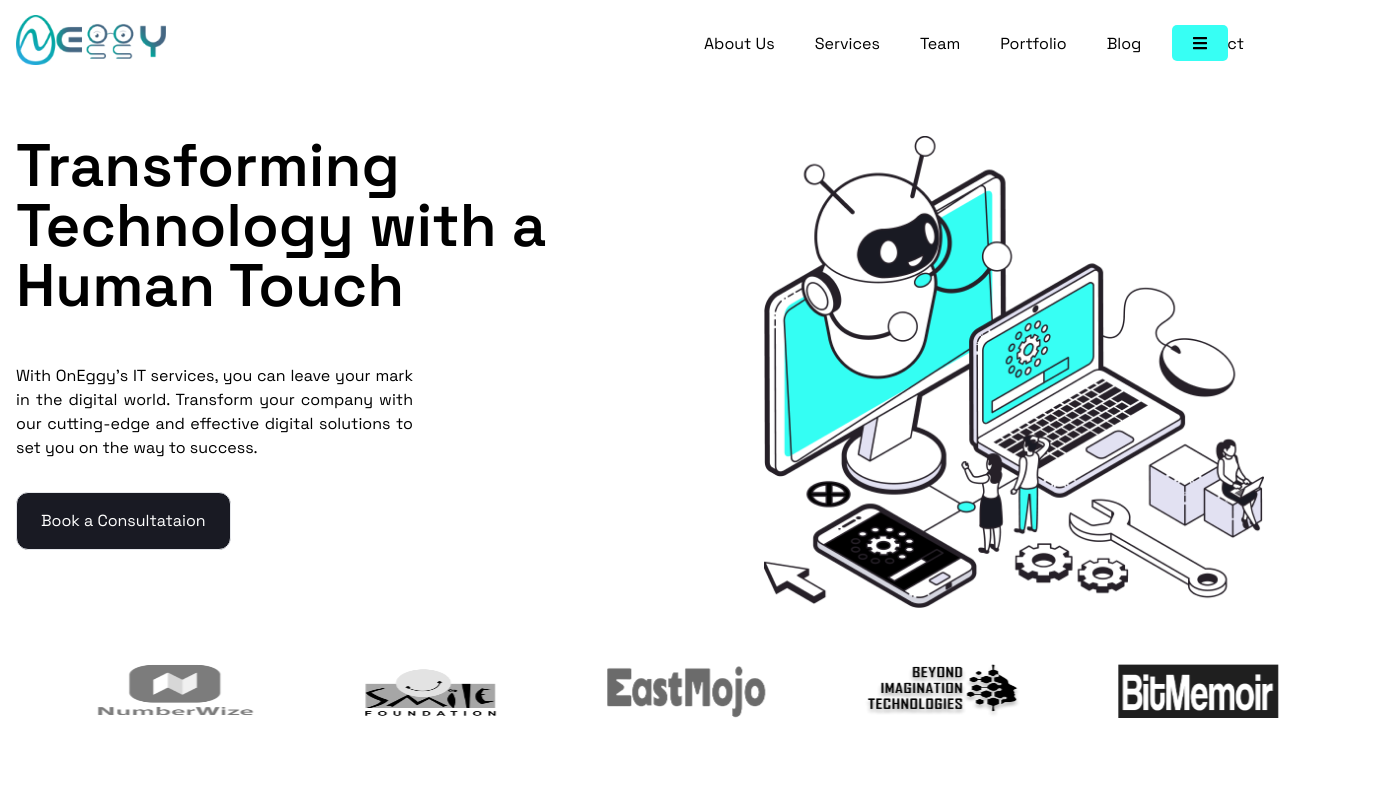
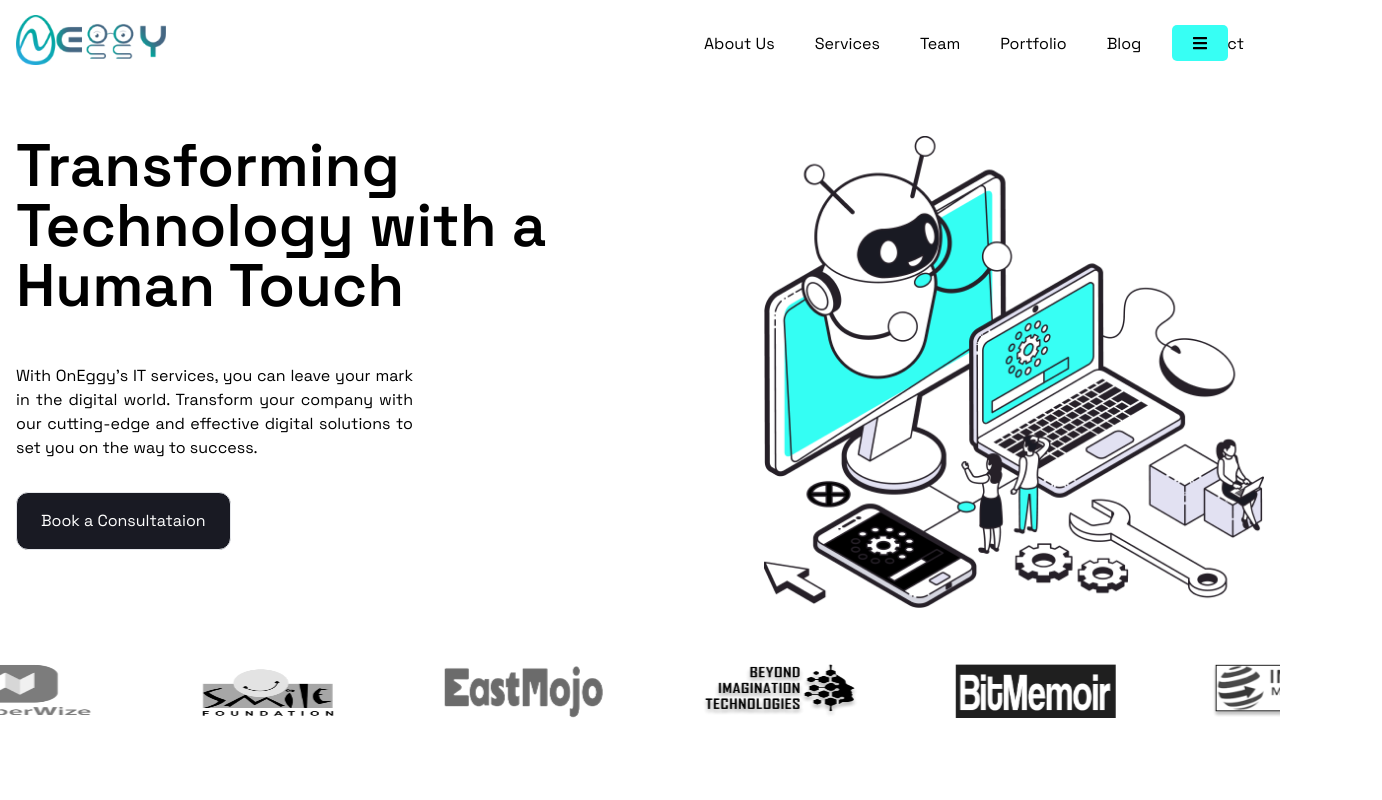
Before and after one commit to onEggy/OnEggyWeb, a Next.js app: page /home/landing in a window 1280 px wide. Shown: the top 800 px of the page, 1382 px wide, since content can reach past the window. Built offline with nearby package versions, Linux system fonts and the light colour scheme.

Commit message:
bug fixed

```diff
--- a/src/pages/home/landing.js
+++ b/src/pages/home/landing.js
@@ -73,7 +73,7 @@ const Home = (skill) => {
   const buttonPlaceholder = "Book a Consultataion";
 
   return (
-    <div className="landingPage1 container max-w-7xl mx-auto overflow-x-hidden">
+    <div className="landingPage1 container max-w-7xl mx-auto overflow-x-hidden md:overflow-x-visible">
       <Navbar />
       <Sidebar />
       <div className="mt-16 sm:max-h-screen justify-between ">
```
